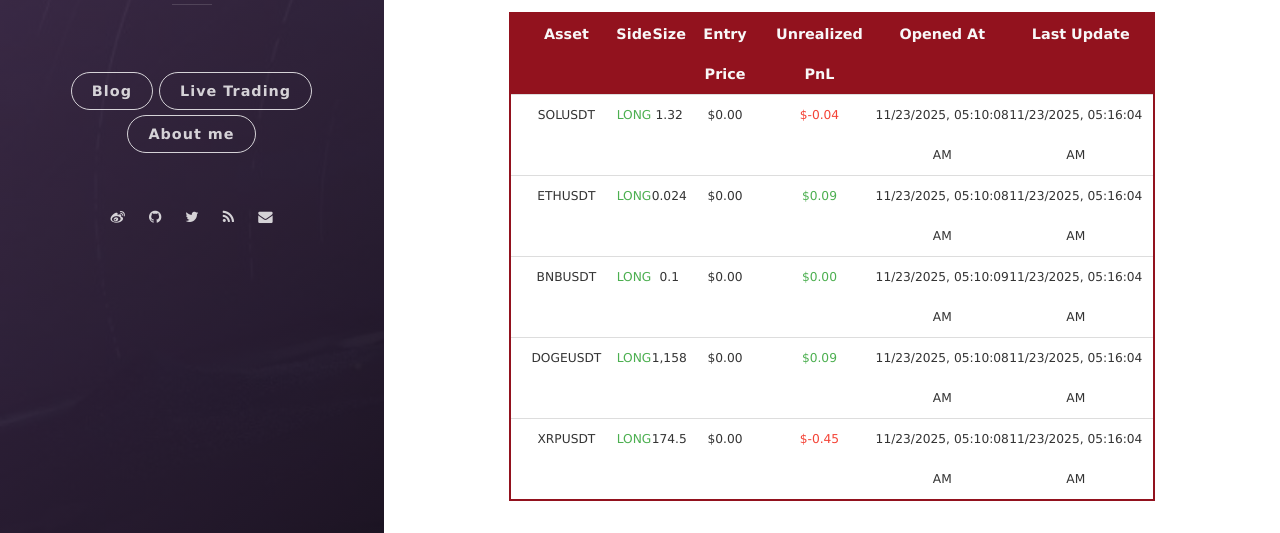
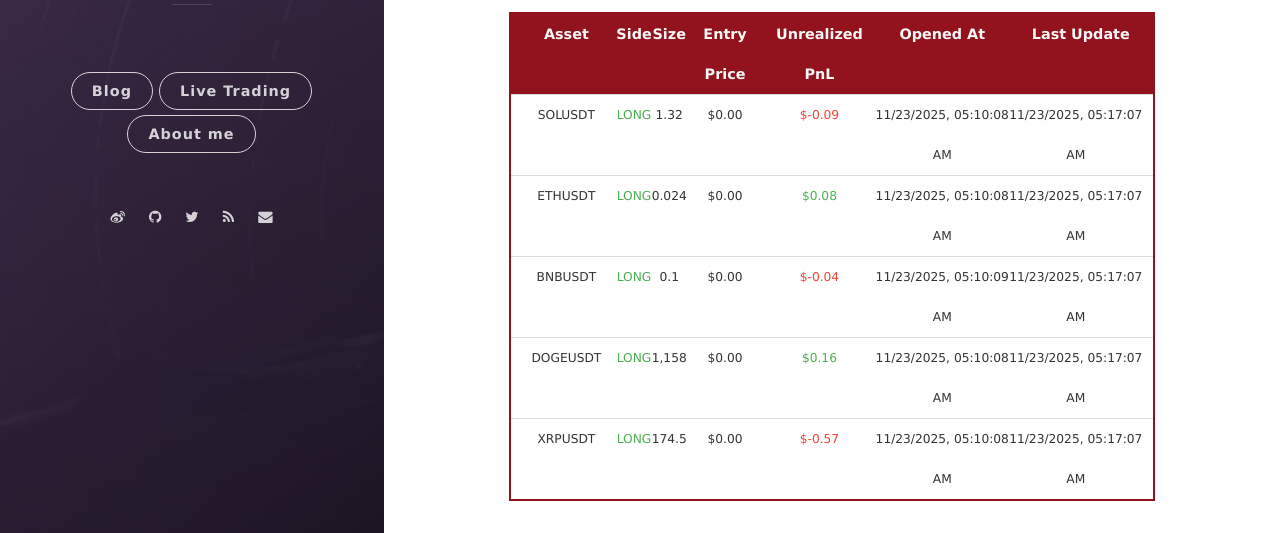
Before and after one commit to leeyegy/leeyegy.github.io, a Jekyll site: the page built from live-trading.html, in a window 1280 px wide and 1188 px high. Shown: the part 587-1120 px from the top of the window. Built offline with Jekyll 4.4.1, drawn with Linux system fonts in a browser that asks for light colours; nearby versions of some CDN libraries.

Commit message:
AccountMonitor: refresh positions 2025-11-23T13:17:07+08:00

```diff
--- a/assets/data/binance/positions.json
+++ b/assets/data/binance/positions.json
@@ -4,44 +4,44 @@
     "side": "LONG",
     "size": 1.32,
     "entryPrice": 0.0,
-    "unrealizedPnl": -0.0396,
+    "unrealizedPnl": -0.08717268,
     "openedAt": "2025-11-23T13:10:08+08:00",
-    "reportedAt": "2025-11-23T13:16:04+08:00"
+    "reportedAt": "2025-11-23T13:17:07+08:00"
   },
   {
     "symbol": "ETHUSDT",
     "side": "LONG",
     "size": 0.024,
     "entryPrice": 0.0,
-    "unrealizedPnl": 0.08949786,
+    "unrealizedPnl": 0.07991278,
     "openedAt": "2025-11-23T13:10:08+08:00",
-    "reportedAt": "2025-11-23T13:16:04+08:00"
+    "reportedAt": "2025-11-23T13:17:07+08:00"
   },
   {
     "symbol": "BNBUSDT",
     "side": "LONG",
     "size": 0.1,
     "entryPrice": 0.0,
-    "unrealizedPnl": 0.0004273,
+    "unrealizedPnl": -0.036,
     "openedAt": "2025-11-23T13:10:09+08:00",
-    "reportedAt": "2025-11-23T13:16:04+08:00"
+    "reportedAt": "2025-11-23T13:17:07+08:00"
   },
   {
     "symbol": "DOGEUSDT",
     "side": "LONG",
     "size": 1158.0,
     "entryPrice": 0.0,
-    "unrealizedPnl": 0.09264,
+    "unrealizedPnl": 0.15749958,
     "openedAt": "2025-11-23T13:10:08+08:00",
-    "reportedAt": "2025-11-23T13:16:04+08:00"
+    "reportedAt": "2025-11-23T13:17:07+08:00"
   },
   {
     "symbol": "XRPUSDT",
     "side": "LONG",
     "size": 174.5,
     "entryPrice": 0.0,
-    "unrealizedPnl": -0.45049618,
+    "unrealizedPnl": -0.56869201,
     "openedAt": "2025-11-23T13:10:08+08:00",
-    "reportedAt": "2025-11-23T13:16:04+08:00"
+    "reportedAt": "2025-11-23T13:17:07+08:00"
   }
 ]
```
